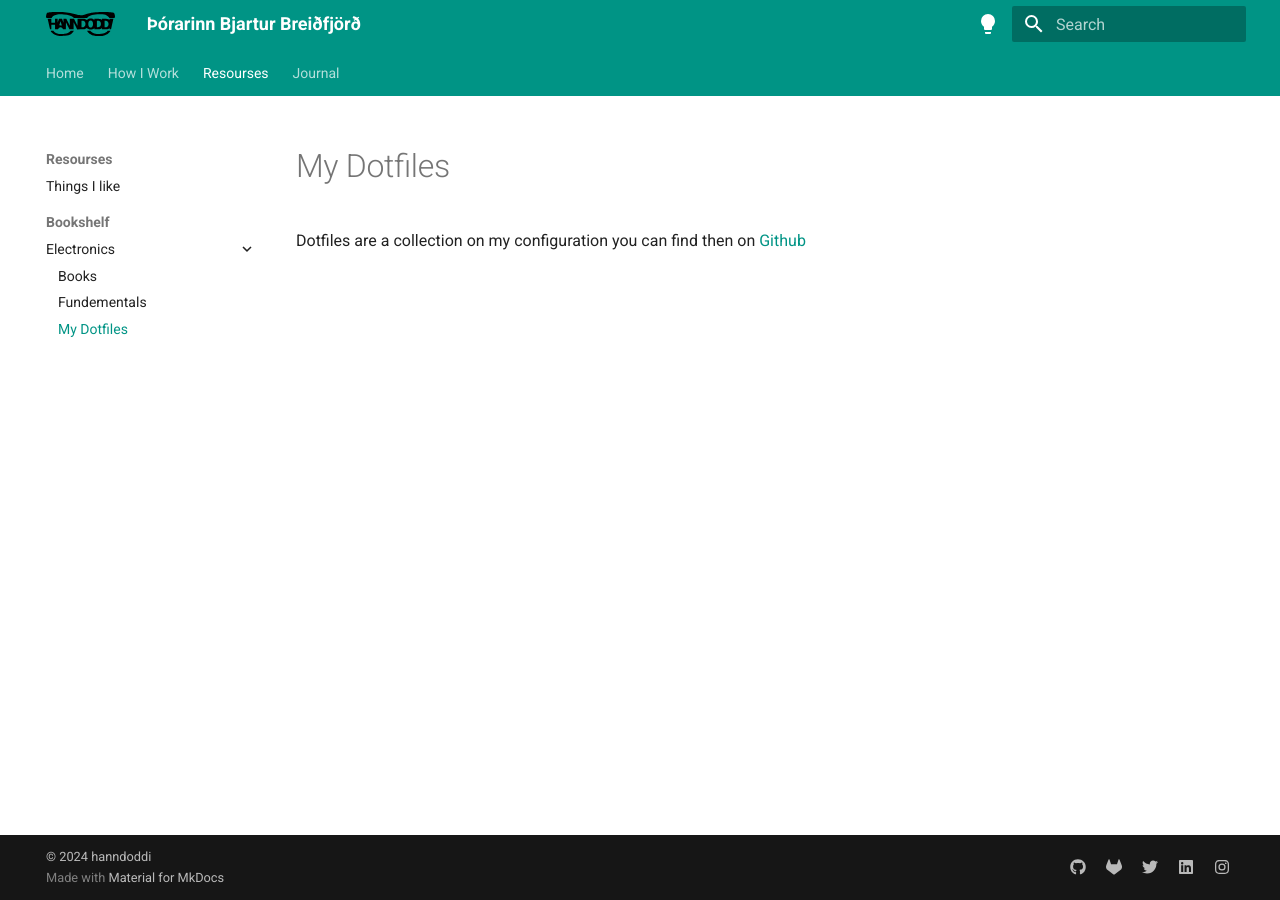
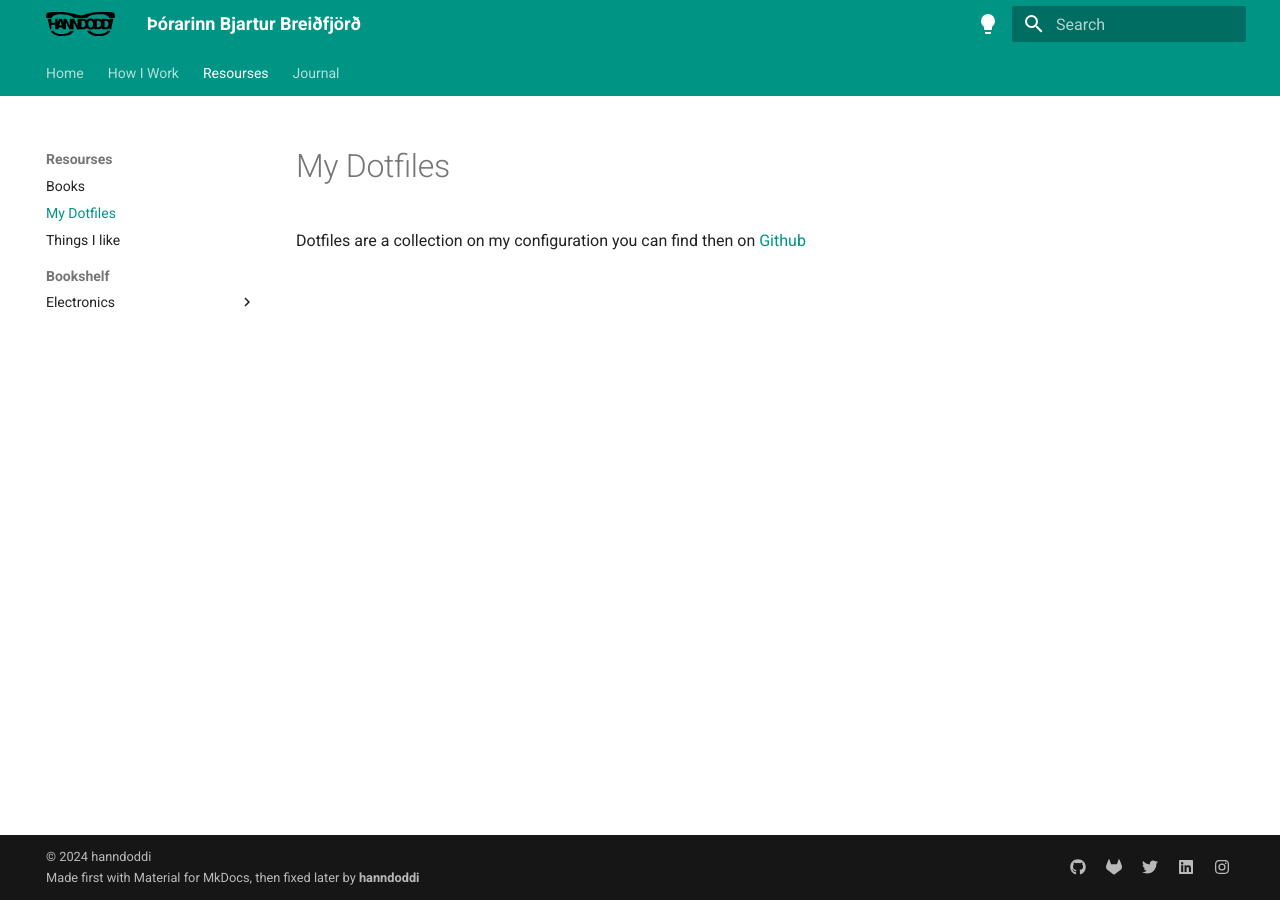
Before and after one commit to hanndoddi/hanndoddi_site, an MkDocs documentation site: the page built from docs/Resourses/my_dotfiles.md, in a window 1280 px wide. Built offline with MkDocs 1.6.1 and Material for MkDocs 9.7.7, drawn with Linux system fonts in a browser that asks for light colours.

Commit message:
more stuff

```diff
--- a/mkdocs.yml
+++ b/mkdocs.yml
@@ -46,6 +46,7 @@ extra:
   analytics:
     provider: google
     property: !ENV GOOGLE_ANALYTICS_KEY
+  generator: false
   social:
     - icon: fontawesome/brands/github
       link: https://github.com/hanndoddi
@@ -76,4 +77,5 @@ markdown_extensions:
     #  emoji_generator: !!python/name:materialx.emoji.to_svg
 
 copyright: |
-  &copy; 2024 <a href="https://github.com/hanndoddi"  target="_blank" rel="noopener">hanndoddi</a>
+  &copy; 2024 <a href="https://github.com/hanndoddi"  target="_blank" rel="noopener">hanndoddi</a>  <br>   Made first with <a href="https://squidfunk.github.io/mkdocs-material/" target="_blank">Material for MkDocs</a>,
+  then fixed later by <strong>hanndoddi</strong>
```
Also changed, not shown: docs/Resourses/books.md (renamed from docs/Resourses/Bookshelf/Electronics/books.md), docs/Resourses/my_dotfiles.md (renamed from docs/Resourses/Bookshelf/Electronics/my_dotfiles.md).
